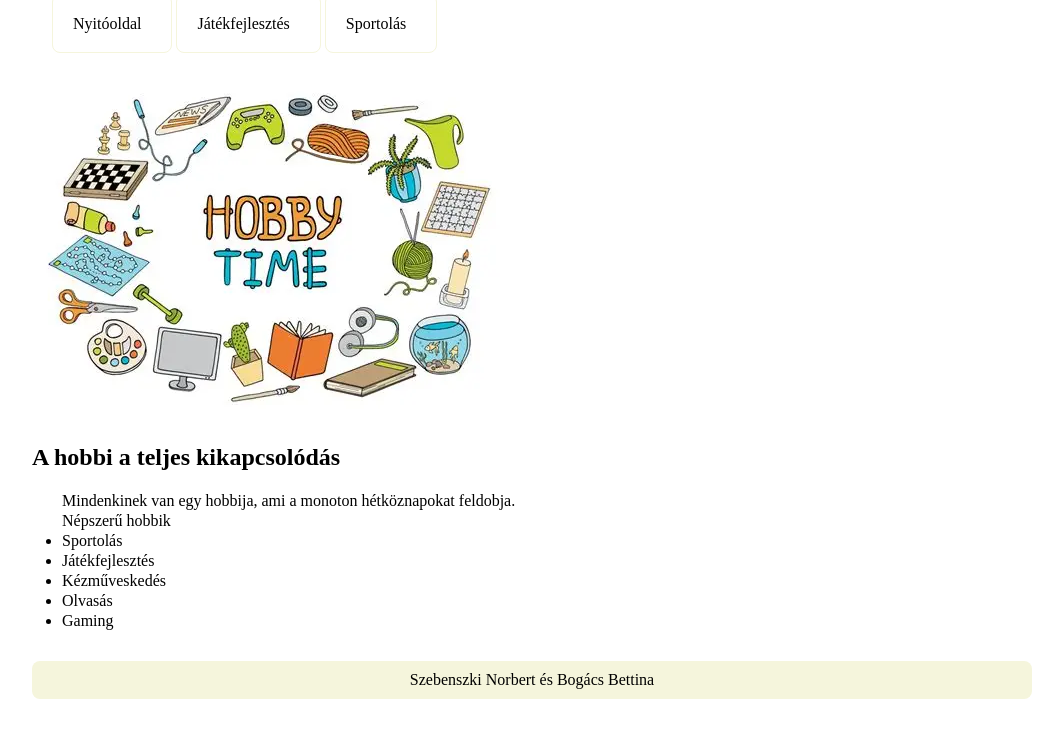
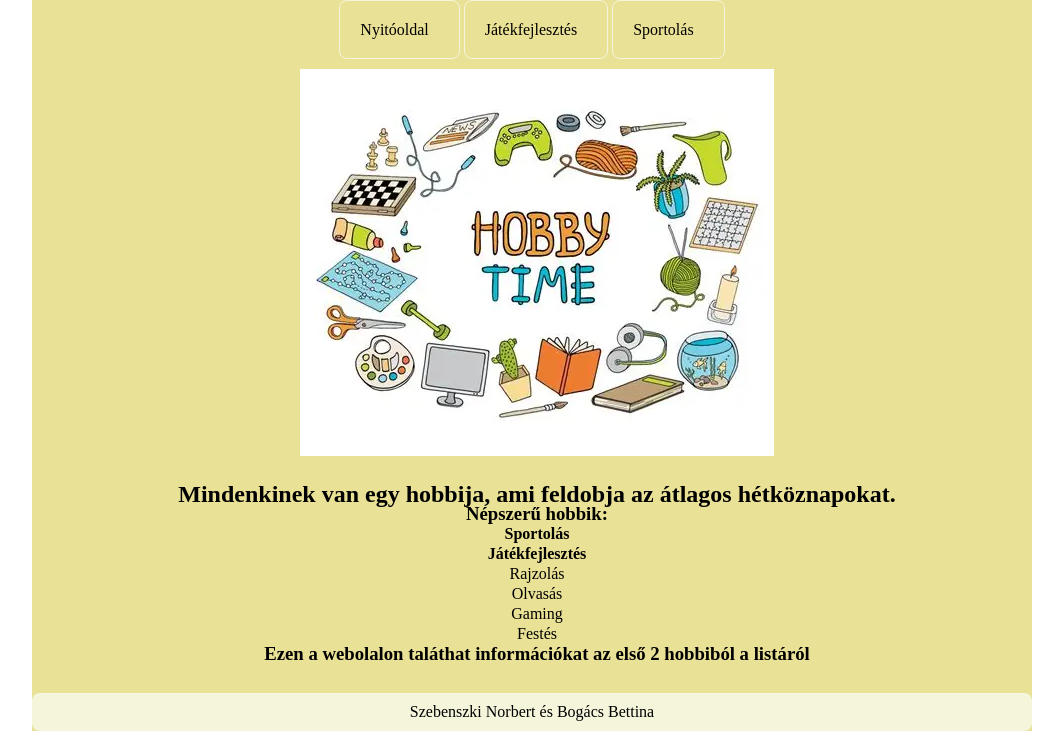
Before and after one commit to SzebenszkiNorbert/Csoportmunka, a plain HTML site: page index.html in a window 1280 px wide. Shown: the part 62-800 px from the top of the page, without its empty margins (108-1171 px from the left). Drawn offline with Linux system fonts and the light colour scheme.

Commit message:
lastcommitthree

```diff
--- a/index.css
+++ b/index.css
@@ -6,10 +6,35 @@
     margin: auto;
 }
 
+.menu-card{
+    text-align: center;
+    margin: 0.8rem;
+    padding: 0.8rem;
+}
+.div-hobby-img{
+    width: 100%;
+    height: 100%;
+    border-radius: 8px;
+    text-align: center;
+    padding: 0.3rem;
+    margin: 0.3rem;
+}
 
-
+.aljaa{
+    text-align: center;
+    padding: 0.7rem;
+    margin: 0.5rem;
+}
 .main-container{
     background-color: rgb(167, 235, 235);
+}
+
+.main{
+    background-color: rgb(233, 225, 150);
+
+}
+.main h1{
+    background-color: rgb(255, 200, 61);
 }
 
 h1{
@@ -71,6 +96,15 @@ a:hover{
     grid-template-columns: repeat(2, 1fr);
 }
 
+.jatekfejle{
+    display: grid;
+
+}
+.jatekfejle img{
+    width: 100%;
+    height: 100%;
+    border-radius: 8px;
+}
 .grid-img{
     max-width: 800px;
     display: grid;
--- a/index.html
+++ b/index.html
@@ -12,10 +12,10 @@
 </head>
 <body>
     <div class="main">
-        <div class="menu card">
+        <div>
             <h1>HOBBIK</h1>
         </div>
-        <nav class="menu card">
+        <nav class="menu-card">
             <a href="index.html">Nyitóoldal</a>
             <a href="jatekfejl.html">Játékfejlesztés</a>
             <a href="sport.html">Sportolás</a>
@@ -26,16 +26,17 @@
         <div class="div-hobby-img">
             <img class="hobby-img" src="képek/hobby.png" alt="hobby">
         </div>
-            <h2>A hobbi a teljes kikapcsolódás</h2>
-            <nav>
+            <nav class="aljaa">
                 <ul>
-                <p> Mindenkinek van egy hobbija, ami a monoton hétköznapokat feldobja. </p>
-                <p>Népszerű hobbik</p>
-                <li> Sportolás </li>
-                <li> Játékfejlesztés </li>
-                <li> Kézműveskedés </li>
-                <li> Olvasás </li>
-                <li> Gaming </li>
+                <h2> Mindenkinek van egy hobbija, ami feldobja az átlagos hétköznapokat. </h2>
+                <h3>Népszerű hobbik:</h3>
+                <h4> Sportolás </h4>
+                <h4> Játékfejlesztés </h4>
+                <p> Rajzolás</p>
+                <p> Olvasás </p>
+                <p> Gaming </p>
+                <p> Festés</p>
+                <h3>Ezen a webolalon taláthat információkat az első 2 hobbiból a listáról</h3>
             </ul>
             </nav>
 
```
Also changed, not shown: jatekfejl.html (+15 -7 lines).
